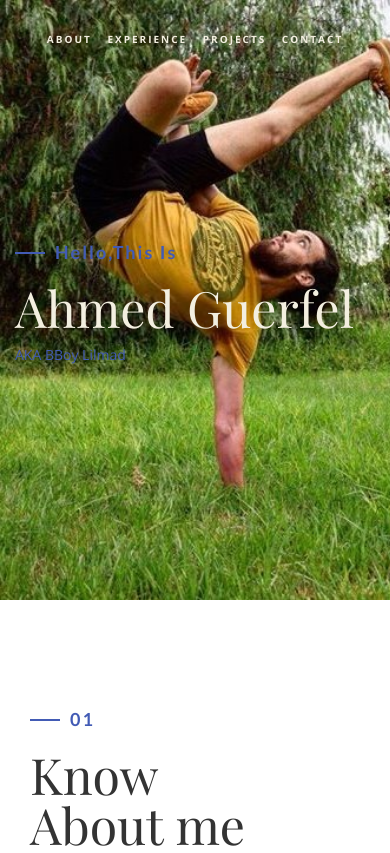
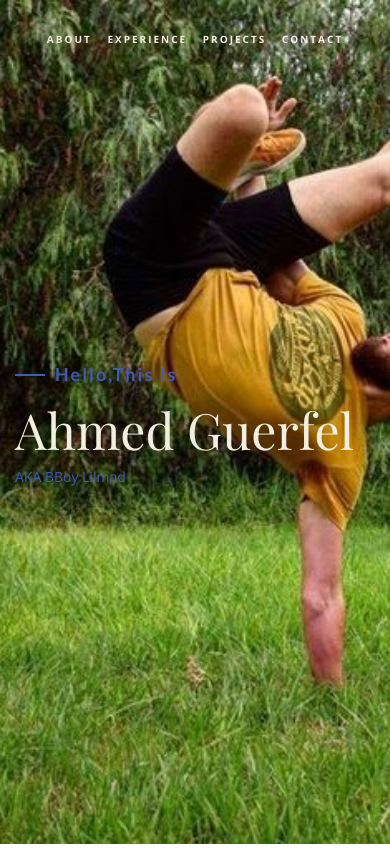
Before and after one commit to MahdiBouzguenda/ahmed-bio, a plain HTML site: page index.html in a window 390 px wide. Shown: the top 853 px of the page. Drawn offline with nearby package versions, Linux system fonts and the light colour scheme; files whose address does not match are found by name; a web font is replaced by a local one.

Commit message:
Update style.css

```diff
--- a/css/style.css
+++ b/css/style.css
@@ -784,10 +784,7 @@ fieldset {
         font-size: 50px;
         line-height: 50px;
     }
-    #home,
-        .disply-table {
-        height: 600px;
-    }
+
     .about-border {
         width: 265px;
     }
```
